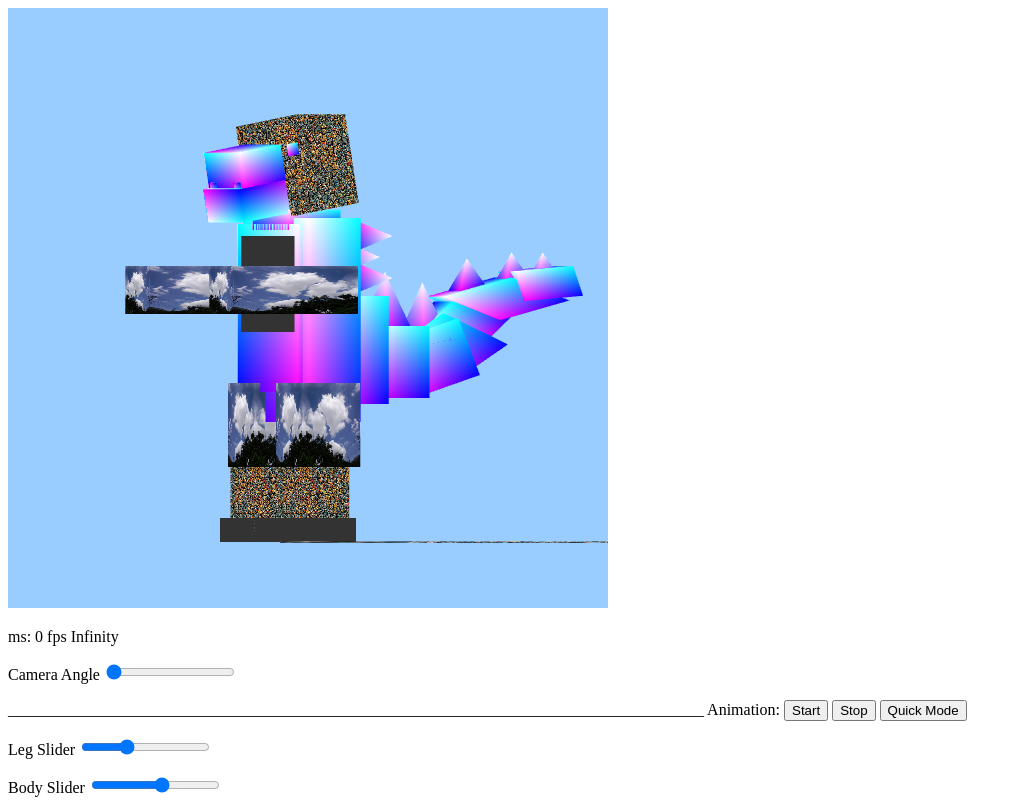
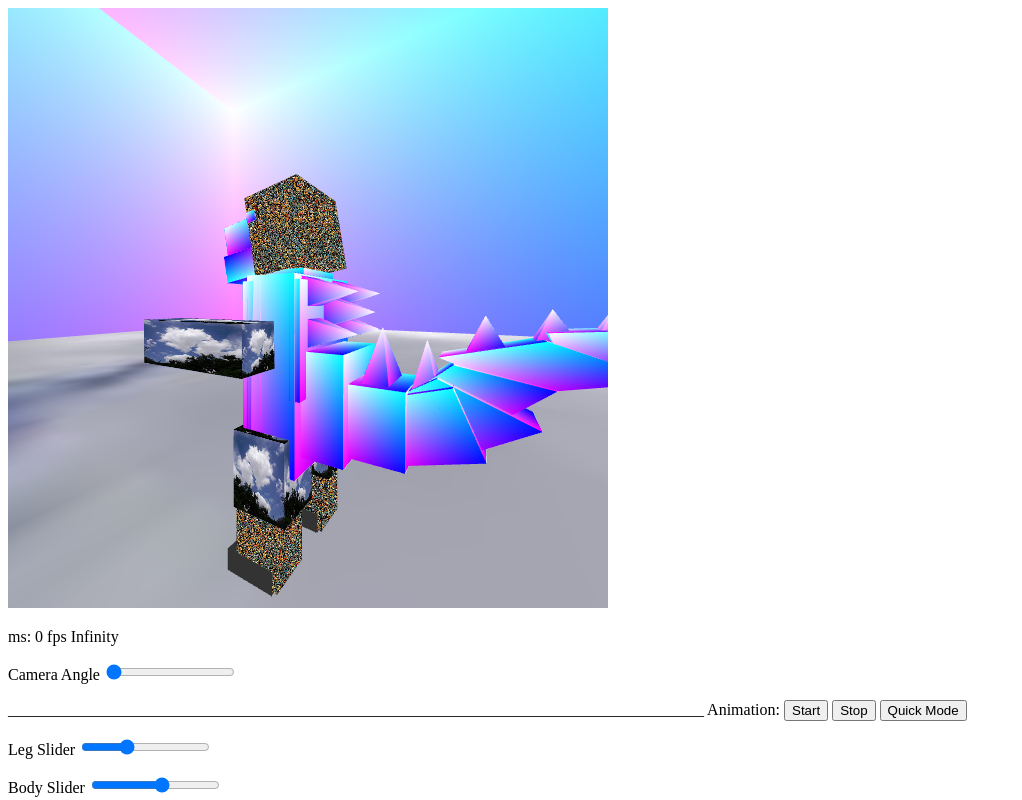
Before and after one commit to ThomasPollicino/Virtual-World, a plain HTML site: page index.html in a window 1280 px wide. Shown: the top 800 px of the page, without its empty margins (0-1022 px from the left). Drawn offline with Linux system fonts and the light colour scheme.

Commit message:
finished

```diff
--- a/index.html
+++ b/index.html
@@ -2,7 +2,7 @@
 <html lang="en">
   <head>
     <meta charset="utf-8" />
-    <title>Change a point color</title>
+    <title>Virtual World</title>
   </head>
 
   <body onload="main()">
--- a/src/BlockyAminal.js
+++ b/src/BlockyAminal.js
@@ -353,14 +353,19 @@ function tick() {
   }
 }
 
+var g_eye=[0,1.5,3];
+var g_at=[0,0,-100];
+var g_up=[0,1,0];
 
 function renderAllShapes(){
   var startTime = performance.now();
 
-  var prijMat=new Matrix4();
-  gl.uniformMatrix4fv(u_ProjectionMatrix, false, prijMat.elements);
+  var projMat=new Matrix4();
+  projMat.setPerspective(90, canvas.width/canvas.height, .1, 100);
+  gl.uniformMatrix4fv(u_ProjectionMatrix, false, projMat.elements);
 
   var viewMat=new Matrix4();
+  viewMat.setLookAt(g_eye[0], g_eye[1], g_eye[2], g_at[0], g_at[1], g_at[2], g_up[0], g_up[1], g_up[2]);
   gl.uniformMatrix4fv(u_ViewMatrix, false, viewMat.elements);
 
   var globalRotMat = new Matrix4().rotate(g_globalAngle, 0, 1, 0);
@@ -380,31 +385,29 @@ function renderAllShapes(){
   gl.uniformMatrix4fv(u_GlobalRotateMatrix, false, globalRotMat.elements);
 
   var zoomFactor = 2.5;
-  var projectionMatrix = new Matrix4();
-  projectionMatrix.setIdentity();
-  projectionMatrix.scale(1 / zoomFactor, 1 / zoomFactor, 1/zoomFactor);
-  projectionMatrix.translate(0, -1, 0);
+  //var projectionMatrix = new Matrix4();
+  //projectionMatrix.setIdentity();
+  //projectionMatrix.scale(1 / zoomFactor, 1 / zoomFactor, 1/zoomFactor);
+  //projectionMatrix.translate(0, -1, 0);
 
-  gl.uniformMatrix4fv(u_ProjectionMatrix, false, projectionMatrix.elements);
+  //gl.uniformMatrix4fv(u_ProjectionMatrix, false, projectionMatrix.elements);
 
   gl.clear(gl.COLOR_BUFFER_BIT | gl.DEPTH_BUFFER_BIT);
 
   var floor = new Cube();
   floor.color=[0.1,0.1,1,1.0];
-  floor.textureNum=0;
-  floor.matrix.translate(0.40,-0.95,-0.50);
-  floor.matrix.scale(100,0.01,10);
-  floor.matrix.translate(0,-0.5,0);
+  floor.textureNum=-3;
+  floor.matrix.translate(0.0,-0.95,0);
+  floor.matrix.scale(100,0.01,100);
+  floor.matrix.translate(-0.5,-0.5,-0.5);
   floor.render();
 
-  var erightFoot = new Cube();
-  erightFoot.color=[0.2,0.2,0.2,1.0];
-  erightFoot.textureNum=-2;
-  erightFoot.matrix.translate(0.40,-0.95,-0.50);
-  erightFoot.matrix.rotate(g_bodyAngle2,0,1,0);
-  //var rightFootCoord = new Matrix4(rightFoot.matrix);
-  erightFoot.matrix.scale(0.4,0.2,0.5);
-  erightFoot.render();
+  var sky = new Cube();
+  sky.color=[0.1,0.1,1,1.0];
+  sky.matrix.scale(50,50,50);
+  sky.matrix.translate(-0.5,-0.5,-0.5);
+  sky.render();
+
 
 
 
@@ -416,7 +419,8 @@ function renderAllShapes(){
   rightFoot.matrix.translate(0.20,-0.95,-0.50);
   rightFoot.matrix.rotate(g_bodyAngle2,0,1,0);
   var rightFootCoord = new Matrix4(rightFoot.matrix);
-  rightFoot.matrix.scale(0.4,0.2,0.5);
+  rightFoot.matrix.translate(-0.01,0,0);
+  rightFoot.matrix.scale(0.43,0.2,0.5);
   rightFoot.render();
   //Left Foot
   var leftFoot = new Cube();
@@ -426,8 +430,9 @@ function renderAllShapes(){
   leftFoot.matrix.translate(-0.60,-0.95,-0.5);
   leftFoot.matrix.rotate(g_bodyAngle2,0,1,0);
   var leftFootCoord = new Matrix4(leftFoot.matrix);
+  leftFoot.matrix.translate(-0.01,0,0);
 
-  leftFoot.matrix.scale(0.4,0.2,0.5);
+  leftFoot.matrix.scale(0.43,0.2,0.5);
   leftFoot.render();
 
 
@@ -601,7 +606,7 @@ function renderAllShapes(){
   var neck = new Cube();
   neck.color=[0.2,0.2,0.2,1.0];
   neck.matrix = bodyCoorNeck;
-  neck.matrix.translate(0.25,1.6,-0.25);
+  neck.matrix.translate(0.25,1.6,-0.26);
   var neckCoord = new Matrix4(neck.matrix);
   neck.matrix.scale(0.6,0.17,0.5);
   neck.render();
```
